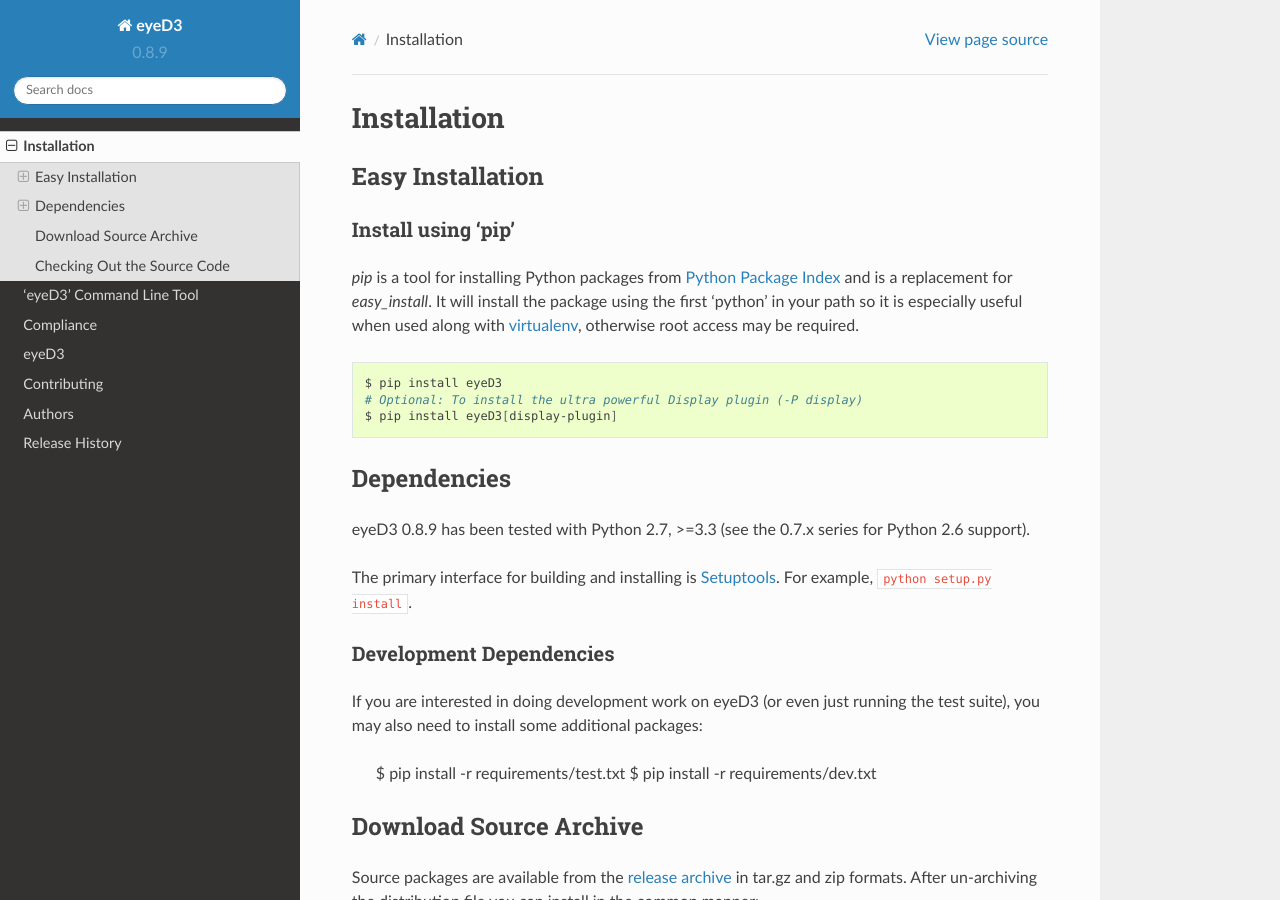
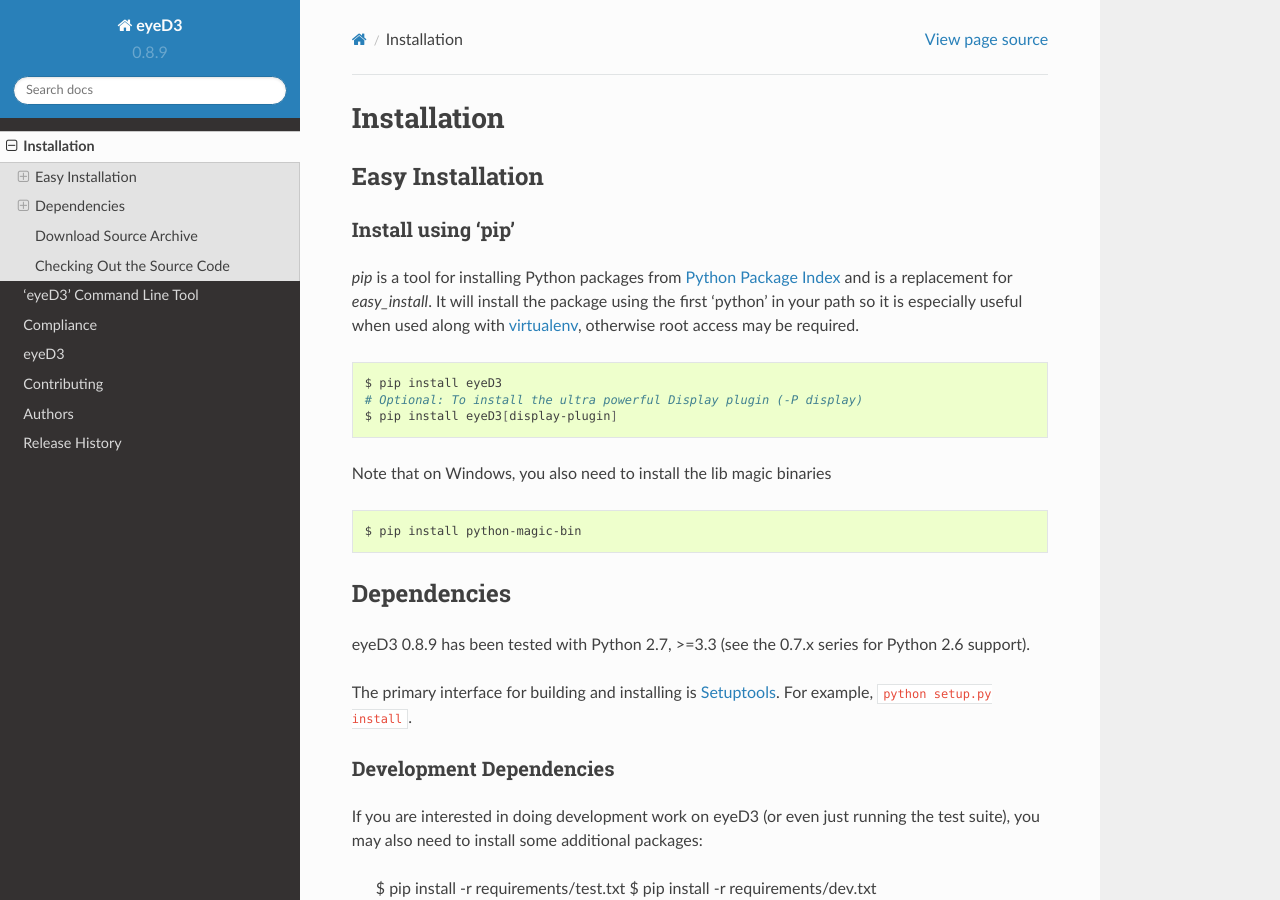
Before and after one commit to nicfit/eyeD3, a Sphinx documentation site: the page built from docs/installation.rst, in a window 1280 px wide and 900 px high. Built offline with Sphinx 7.4.7 and the Read the Docs theme 2.0.0, drawn with Linux system fonts in a browser that asks for light colours.

Commit message:
Update installation.rst
Added instructions to install the libmagic binaries on Windows

```diff
--- a/docs/installation.rst
+++ b/docs/installation.rst
@@ -20,6 +20,12 @@
 
 .. _virtualenv: http://www.virtualenv.org/
 .. _Python Package Index: http://pypi.python.org/pypi/eyeD3
+
+Note that on Windows, you also need to install the lib magic binaries
+
+.. code-block:: sh
+
+    $ pip install python-magic-bin
 
 Dependencies
 ============
```
